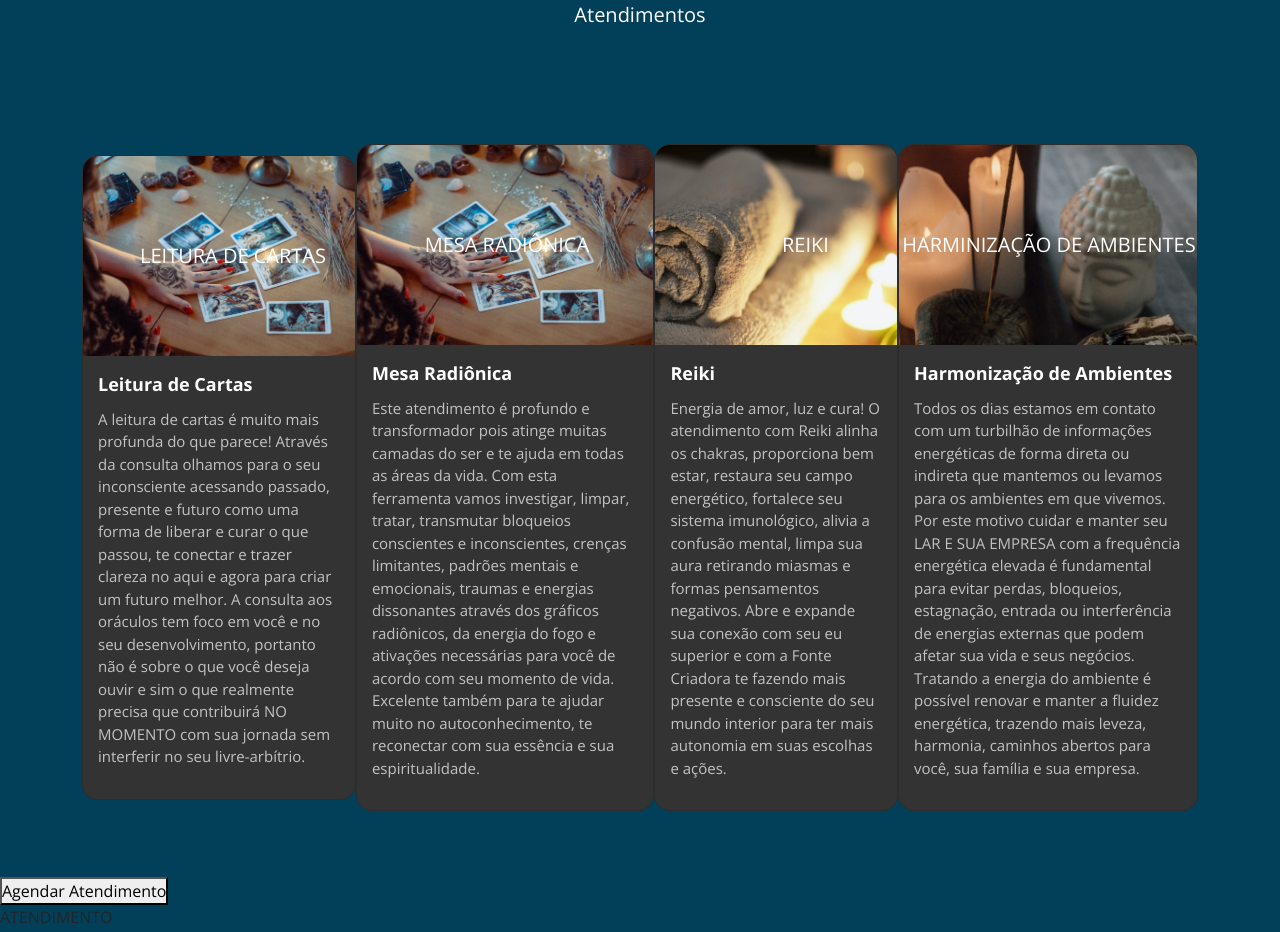
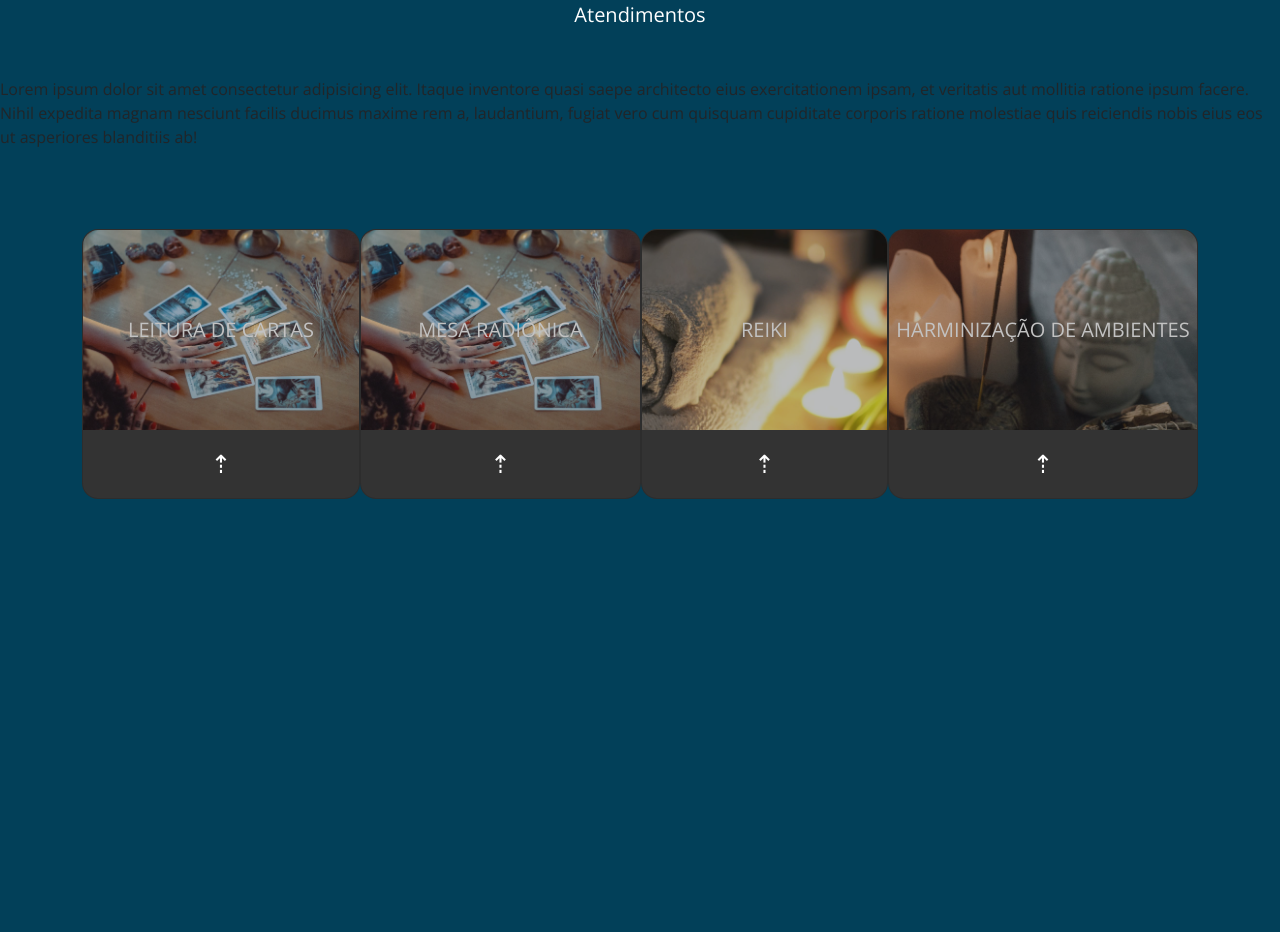
Before and after one commit to WagSnt/nessaTerapeuta, a plain HTML site: page index.html in a window 1280 px wide. Shown: the part 873-1805 px from the top of the page. Drawn offline with nearby package versions, Linux system fonts and the light colour scheme.

Commit message:
Finalizando card

```diff
--- a/index.html
+++ b/index.html
@@ -30,6 +30,10 @@
       <p class="h2">PRINCIPAIS</p>
       <p class="h5">Atendimentos</p>
 
+      <div class="descAtendimentos">
+        Lorem ipsum dolor sit amet consectetur adipisicing elit. Itaque inventore quasi saepe architecto eius exercitationem ipsam, et veritatis aut mollitia ratione ipsum facere. Nihil expedita magnam nesciunt facilis ducimus maxime rem a, laudantium, fugiat vero cum quisquam cupiditate corporis ratione molestiae quis reiciendis nobis eius eos ut asperiores blanditiis ab!
+      </div>
+
       <div class="container atendimentos">
         <!-- Card 1-->
         <div class="card">
@@ -42,6 +46,10 @@
               A leitura de cartas é muito mais profunda do que parece! Através da consulta olhamos para o seu inconsciente acessando passado, presente e futuro como uma forma de liberar e curar o que passou, te conectar e trazer clareza no aqui e agora para criar um futuro melhor. A consulta aos oráculos tem foco em você e no seu desenvolvimento, portanto não é sobre o que você deseja ouvir e sim o que realmente precisa que contribuirá NO MOMENTO com sua jornada sem interferir no seu livre-arbítrio.
             </p>
           </div>
+
+          <div class="arrow">
+            <span>&#x21e1;</span>
+          </div>
         </div>
 
         <!-- Card 2-->
@@ -52,8 +60,11 @@
           <div class="content">
             <div class="spanTitle">Mesa Radiônica</div>
             <p class="desc">
-              Este atendimento é profundo e transformador pois atinge muitas camadas do ser e te ajuda em todas as áreas da vida. Com esta ferramenta vamos investigar, limpar, tratar, transmutar bloqueios conscientes e inconscientes, crenças limitantes, padrões mentais e emocionais, traumas e energias dissonantes através dos gráficos radiônicos, da energia do fogo e ativações necessárias para você de acordo com seu momento de vida. Excelente também para te ajudar muito no autoconhecimento, te reconectar com sua essência e sua espiritualidade.
+              O atendimento é profundo e transformador, pois atinge muitas camadas do ser e te ajuda em todas as áreas da vida. Com esta ferramenta vamos investigar, limpar, tratar, transmutar bloqueios conscientes e inconscientes, crenças limitantes, padrões mentais e emocionais, traumas e energias dissonantes, da energia do fogo e ativações necessárias para você de acordo com seu momento de vida. Excelente também para te ajudar no autoconhecimento, te reconectar com sua essência e sua espiritualidade.
             </p>
+          </div>
+          <div class="arrow">
+            <span>&#x21e1;</span>
           </div>
         </div>
 
@@ -68,6 +79,9 @@
               Energia de amor, luz e cura! O atendimento com Reiki alinha os chakras, proporciona bem estar, restaura seu campo energético, fortalece seu sistema imunológico, alivia a confusão mental, limpa sua aura retirando miasmas e formas pensamentos negativos. Abre e expande sua conexão com seu eu superior e com a Fonte Criadora te fazendo mais presente e consciente do seu mundo interior para ter mais autonomia em suas escolhas e ações.
             </p>
           </div>
+          <div class="arrow">
+            <span>&#x21e1;</span>
+          </div>
         </div>
 
         <!-- Card 4-->
@@ -78,10 +92,13 @@
           <div class="content">
             <div class="spanTitle">Harmonização de Ambientes</div>
             <p class="desc">
-              Todos os dias estamos em contato com um turbilhão de informações energéticas de forma direta ou indireta que mantemos ou levamos para os ambientes em que vivemos.
-              Por este motivo cuidar e manter seu LAR E SUA EMPRESA com a frequência energética elevada é fundamental para evitar perdas, bloqueios, estagnação, entrada ou interferência de energias externas que podem afetar sua vida e seus negócios.
+              Diariamente estamos em contato com um turbilhão de informações energéticas de forma direta ou indireta que mantemos ou levamos para os ambientes em que vivemos. Por este motivo cuidar e manter seu LAR E SUA EMPRESA com a frequência energética elevada é fundamental para evitar perdas, bloqueios, estagnação, entrada ou interferência de energias externas que podem afetar sua vida e seus negócios.
               Tratando a energia do ambiente é possível renovar e manter a fluidez energética, trazendo mais leveza, harmonia, caminhos abertos para você, sua família e sua empresa.
+
             </p>
+          </div>
+          <div class="arrow">
+            <span>&#x21e1;</span>
           </div>
         </div>
 
--- a/sass/common.scss
+++ b/sass/common.scss
@@ -6,7 +6,7 @@
 }
 
 .container0 {
-  height: 100vh;
+  min-height: 100vh;
   background-image: url(../images/projeto2.png);
   background-position: center;
   background-repeat: no-repeat;
--- a/sass/pages/index.scss
+++ b/sass/pages/index.scss
@@ -57,26 +57,40 @@
   }
   .atendimentos{
     display: flex;
-    align-items: center;
+    align-items: flex-start;
     justify-content: space-between;
-
-    min-height: 100vh;
+    height: 900px;
     color: white;
   }
   .card {
     background-image: linear-gradient(#333, #333);
     overflow: hidden;
     border-radius: 16px;
-    max-width: 300px;
+    max-width: 310px;
+    display: flex;
+    align-items: center;
+    justify-content: center;
+    margin-top: 80px;
+    cursor: pointer;
+  }
+  .card:hover {
+    background-image: linear-gradient(#c7ab87, #bf935e);
   }
   .card .img{
     background-position: center;
     background-size: cover;
-    width: 300px;
+    width: 310px;
     height: 200px;
     display: flex;
     align-items: center;
     justify-content: center;
+    opacity: .7;
+    transition: all .5s;
+  }
+
+  .card:hover .img {
+    opacity: 1;
+    width: 400px;
   }
   .card .img01{
     background-image: url(../images/leituracartas.jpg);
@@ -94,7 +108,16 @@
     font-size: 20px;
   }
   .card .content {
-    padding: 15px;
+    padding: 0 15px;
+    overflow: hidden;
+    height: 0px;
+    transition: all .5s;
+    transform: translateY(30px);
+  }
+  .card:hover .content {
+    padding: 20px;
+    height: 400px;
+    transform: translateY(0px);
   }
   .card .content .spanTitle {
     padding-bottom: 10px;
@@ -106,5 +129,11 @@
     font-size: 15px;
     font-weight: 100;
     opacity: .7;
+    margin-bottom: 0px;
+  }
+
+  .card .arrow {
+    padding: 15px;
+    font-size: 25px;
   }
 }
```
Also changed, not shown: css/style.css, 1 other file.
